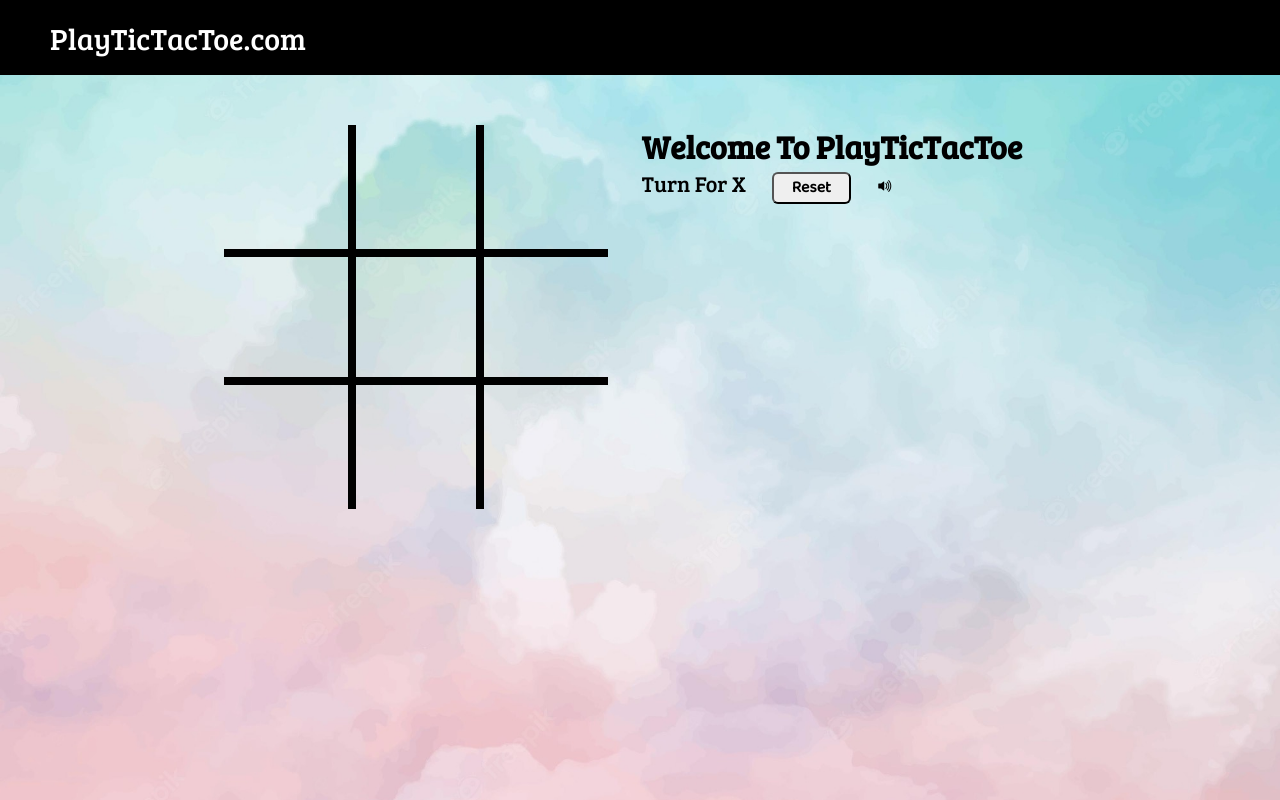
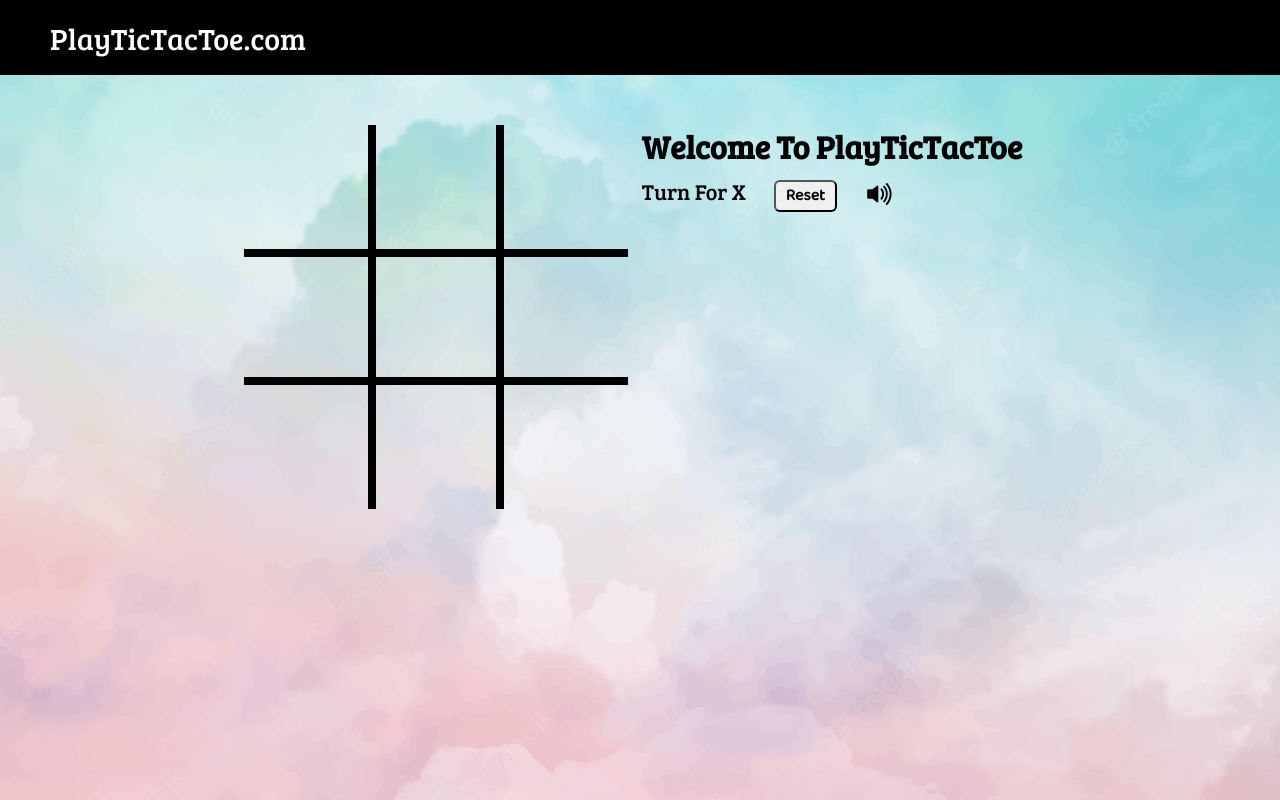
Before and after one commit to kunal5harma/PlayTicTacToe, a website: page index.html in a window 1280 px wide. Drawn offline with nearby package versions, Linux system fonts and the light colour scheme; a web font is replaced by a local one.

Commit message:
Update style.css

```diff
--- a/style.css
+++ b/style.css
@@ -53,11 +53,11 @@ nav ul {
 }
 
 .box:hover {
-    background-color: rgb(217, 180, 252);
+    background-color: rgb(201, 153, 246);
 }
 
 .gameInfo {
-    padding: 0 34px;
+    padding: 0 14px;
 }
 
 .gameInfo h1 {
@@ -89,9 +89,9 @@ nav ul {
     border-right: none;
 }
 
-#reset {
-    margin: 0 23px;
-    padding: 1px 18px;
+.reset {
+    margin: 0 25px;
+    padding: 1px 10px;
     border-radius: 6px;
     cursor: pointer;
     font-weight: bold;
@@ -99,8 +99,20 @@ nav ul {
     font-size: 16px;
 }
 
-#reset:hover {
-    background-color: rgb(217, 180, 252);
+.reset:hover {
+    background-color: rgb(201, 153, 246);
+}
+
+.bi {
+    position: relative;
+    font-size: 30px;
+    align-self: center;
+    cursor: pointer;
+    top: 5px;
+}
+
+.bi:hover {
+    color: rgb(201, 153, 246);
 }
 
 .line {
```
